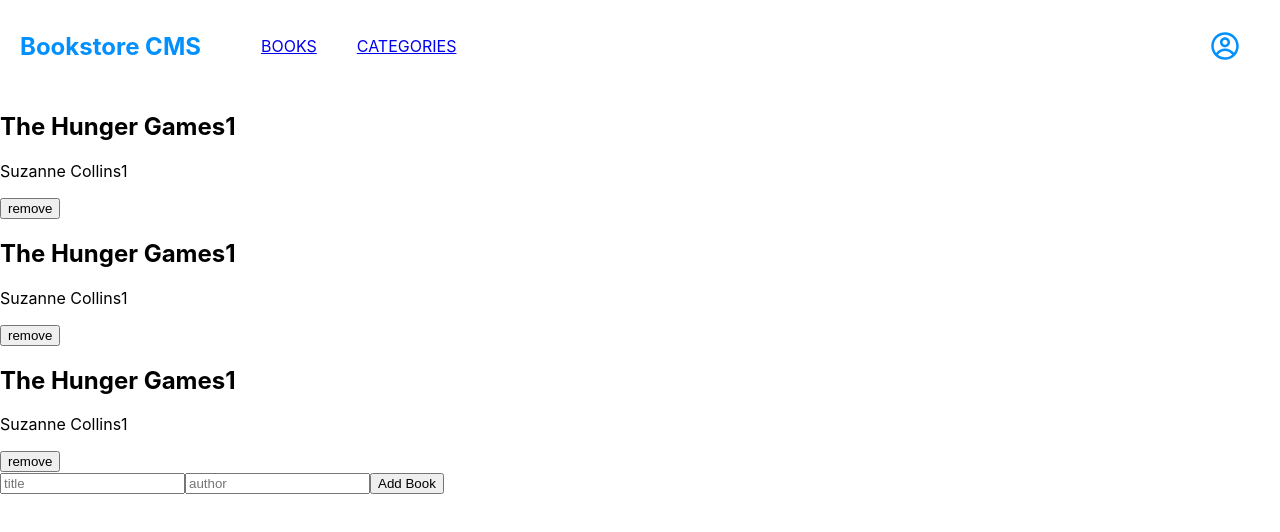
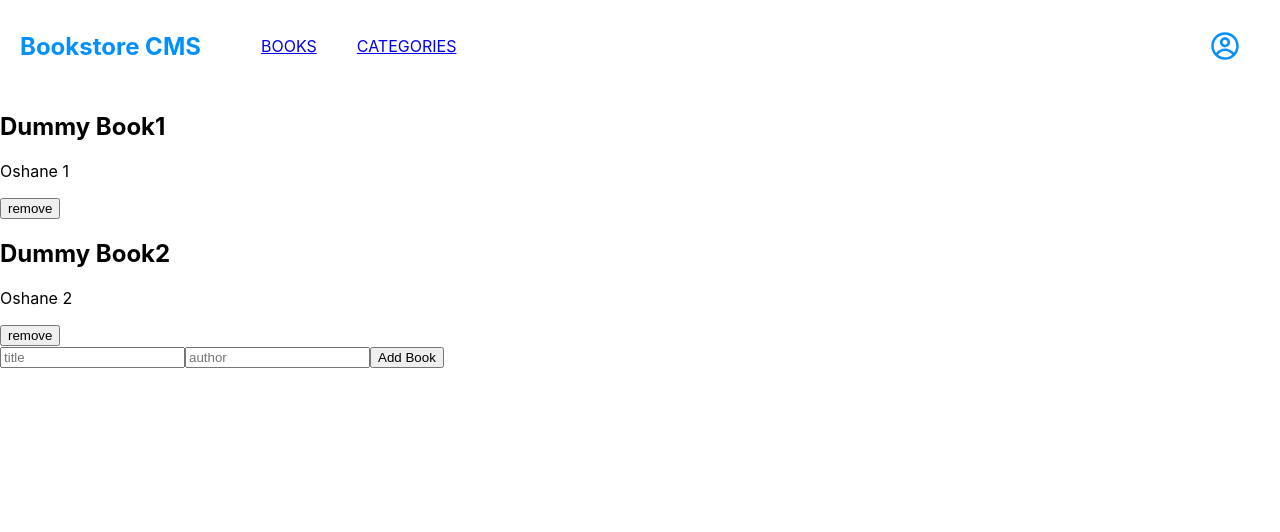
Before and after one commit to ocrearyy/bookstore, a React (Create React App) app: page /books in a window 1280 px wide. Shown: the top 532 px of the page. Built offline with nearby package versions, Linux system fonts and the light colour scheme.

Commit message:
added all requirements

```diff
--- a/package.json
+++ b/package.json
@@ -15,6 +15,8 @@
     "react-router-dom": "^5.3.1",
     "react-scripts": "5.0.1",
     "redux": "^4.2.0",
+    "uuid": "^8.3.2",
+    "uuidv4": "^6.2.13",
     "web-vitals": "^2.1.4"
   },
   "scripts": {
--- a/src/components/Book.js
+++ b/src/components/Book.js
@@ -1,20 +1,29 @@
 import PropTypes from 'prop-types';
+import React from 'react';
+import { useDispatch } from 'react-redux';
+import { lessBooks } from '../redux/books/books';
 
 const Book = (props) => {
-  const { title, author } = props;
+  const dispatch = useDispatch();
+  const { book } = props;
+  const removeHandler = (id) => {
+    dispatch(lessBooks(id));
+  };
   return (
     <div>
       <div className="book-preview">
-        <h2>{ title }</h2>
-        <p>{ author }</p>
-        <button type="button">remove</button>
+        <h2>{ book.title }</h2>
+        <p>{ book.author }</p>
+        <button onClick={() => removeHandler(book.id)} type="button">remove</button>
       </div>
     </div>
   );
 };
 
+Book.propTypes = ({
+  title: PropTypes.string,
+  author: PropTypes.string,
+  id: PropTypes.string,
+}).isRequired;
+
 export default Book;
-Book.propTypes = {
-  title: PropTypes.string.isRequired,
-  author: PropTypes.string.isRequired,
-};
--- a/src/components/Books.js
+++ b/src/components/Books.js
@@ -1,14 +1,17 @@
 import '../App.css';
+import { useSelector } from 'react-redux';
 import Book from './Book';
 import Input from './input';
 
-const Books = () => (
-  <div>
-    <Book title="The Hunger Games1" author="Suzanne Collins1" />
-    <Book title="The Hunger Games1" author="Suzanne Collins1" />
-    <Book title="The Hunger Games1" author="Suzanne Collins1" />
-    <Input />
-  </div>
-);
+const Books = () => {
+  const books = useSelector((state) => state.books);
+  return (
+    <div>
+      {books.map((book) => (
+        <Book key={book.id} book={book} />))}
+      <Input />
+    </div>
+  );
+};
 
 export default Books;
--- a/src/components/Categories.js
+++ b/src/components/Categories.js
@@ -1,9 +1,16 @@
 import '../App.css';
+import { useSelector, useDispatch } from 'react-redux';
+import { lookAtStatus } from '../redux/categories/categories';
 
-const Categories = () => (
-  <div>
-    <button type="button">Check Status</button>
-  </div>
-);
+const Categories = () => {
+  const categories = useSelector((state) => state.categories);
+  const dispatch = useDispatch();
+  return (
+    <div>
+      <p>{categories}</p>
+      <button onClick={() => dispatch(lookAtStatus())} type="button">Check Status</button>
+    </div>
+  );
+};
 
 export default Categories;
--- a/src/components/input.js
+++ b/src/components/input.js
@@ -1,13 +1,26 @@
 import React from 'react';
+import { useDispatch } from 'react-redux';
+import { moreBooks } from '../redux/books/books';
 
-const Input = () => (
-  <div>
-    <form action="">
-      <input type="text" placeholder="title" />
-      <input type="text" placeholder="author" />
-      <button type="button">Add Book</button>
-    </form>
-  </div>
-);
+const Input = () => {
+  const dispatch = useDispatch();
+  const handleSubmission = (event) => {
+    event.preventDefault();
+    const title = event.target.title.value;
+    const author = event.target.author.value;
+    if (title !== '' && author !== '') {
+      dispatch(moreBooks(title, author));
+    }
+  };
+  return (
+    <div>
+      <form onSubmit={handleSubmission}>
+        <input id="title" type="text" placeholder="title" />
+        <input id="author" type="text" placeholder="author" />
+        <button type="submit">Add Book</button>
+      </form>
+    </div>
+  );
+};
 
 export default Input;
--- a/src/index.js
+++ b/src/index.js
@@ -1,11 +1,15 @@
 import React from 'react';
 import ReactDOM from 'react-dom';
 import './index.css';
+import { Provider } from 'react-redux';
 import App from './App';
+import store from './redux/configureStore';
 
 ReactDOM.render(
   <React.StrictMode>
-    <App />
+    <Provider store={store}>
+      <App />
+    </Provider>
   </React.StrictMode>,
   document.getElementById('root'),
 );
--- a/src/redux/books/books.js
+++ b/src/redux/books/books.js
@@ -1,32 +1,36 @@
-const ADD_BOOK = 'books/ADD_BOOK';
-const REMOVE_BOOK = 'books/BOOK_REMOVED';
+import { v4 as uuidv4 } from 'uuid';
 
-export const moreBooks = () => ({
-  type: ADD_BOOK,
+const ADD_BOOK = 'bookstore/books/ADD_BOOK';
+const REMOVE_BOOK = 'bookstore/books/BOOK_REMOVED';
+
+export const moreBooks = (title, author) => ({
+  type: ADD_BOOK, payload: { title, author, id: uuidv4() },
 });
 
-export const lessBooks = () => ({
-  type: REMOVE_BOOK,
+export const lessBooks = (id) => ({
+  type: REMOVE_BOOK, payload: id,
 });
 
-const bookReducer = (state = [], action) => {
+const defaultState = [{
+  title: 'Dummy Book1',
+  author: 'Oshane 1',
+  id: uuidv4(),
+},
+{
+  title: 'Dummy Book2',
+  author: 'Oshane 2',
+  id: uuidv4(),
+}];
+
+const bookReducer = (state = defaultState, action) => {
   switch (action.type) {
     case ADD_BOOK: return [
       ...state,
-      {
-        id: 1,
-        title: 'Title',
-        author: 'Oshane',
-      },
+      action.payload,
     ];
 
     case REMOVE_BOOK: return [
-      ...state,
-      {
-        id: '',
-        title: '',
-        author: '',
-      },
+      ...state.filter((book) => (book.id !== action.payload)),
     ];
     default:
       return state;
--- a/src/redux/configureStore.js
+++ b/src/redux/configureStore.js
@@ -1,11 +1,13 @@
-import Redux from 'redux';
+import { combineReducers, createStore } from 'redux';
 import bookReducer from './books/books';
 import statusReducer from './categories/categories';
 
-const rootReducer = Redux.combineReducers({
-  bookReducer,
-  statusReducer,
+const rootReducer = combineReducers({
+  books: bookReducer,
+  categories: statusReducer,
 });
 
 // eslint-disable-next-line no-unused-vars
-const store = Redux.createStore(rootReducer);
+const store = createStore(rootReducer);
+
+export default store;
```
Also changed, not shown: 1 other file (tests, documents, lock files or other folders).
